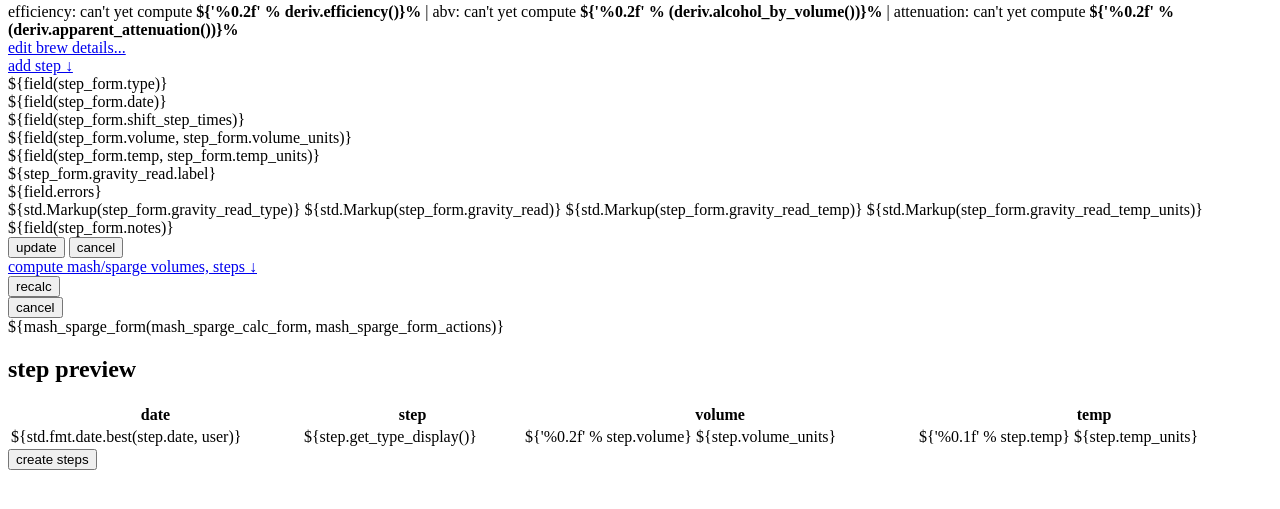
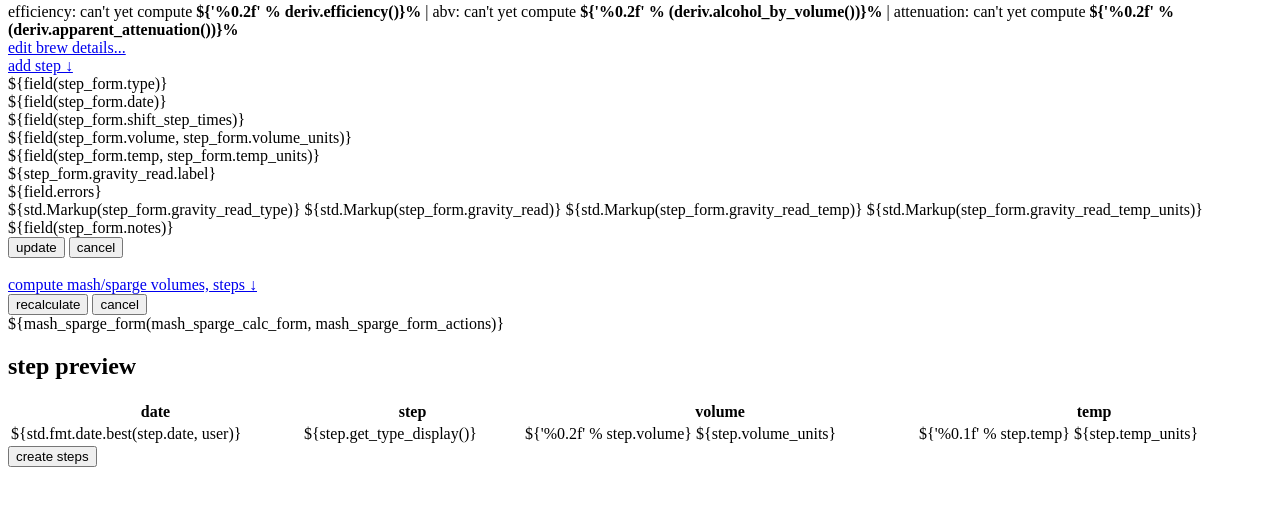
Before and after one commit to jsled/brew-journal, a Python web app: template app/templates/user/brew/index.html in a window 1280 px wide. Shown: the part 271-780 px from the top of the page. Run offline with Jinja, Linux system fonts and the light colour scheme; the template is opened without the code that fills it, so the values that code supplies are empty.

Commit message:
minor layout improvement

```diff
--- a/app/templates/user/brew/index.html
+++ b/app/templates/user/brew/index.html
@@ -217,6 +217,8 @@ $(function() {
   </div>
   <div class="clear"></div>
 
+  <br/>
+
   <div py:if="mash_sparge_calc_form" id="mash-sparge-calc-panel" class="grid_16"
        py:with="expand=(mash_sparge_calc_form.is_bound and not mash_sparge_calc_form.is_valid())
                        or request.GET.has_key('mash_sparge_recalc')
@@ -232,9 +234,7 @@ $(function() {
 
               <py:def function="mash_sparge_form_actions">
                   <div class="grid_4">
-                      <input type="submit" name="action" value="recalc"/>
-                  </div>
-                  <div class="grid_4">
+                      <input type="submit" name="action" value="recalculate"/>
                       <input type="reset" value="cancel" onClick="window.location.search = '';"/>
                   </div>
               </py:def>
```
